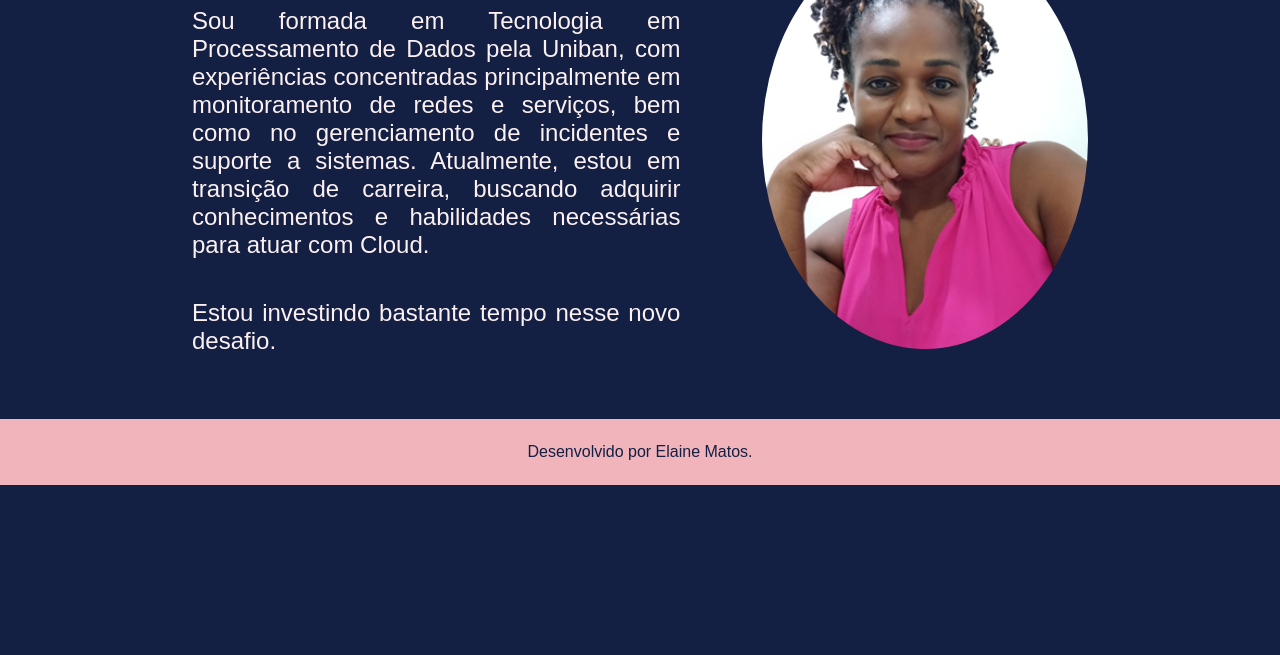
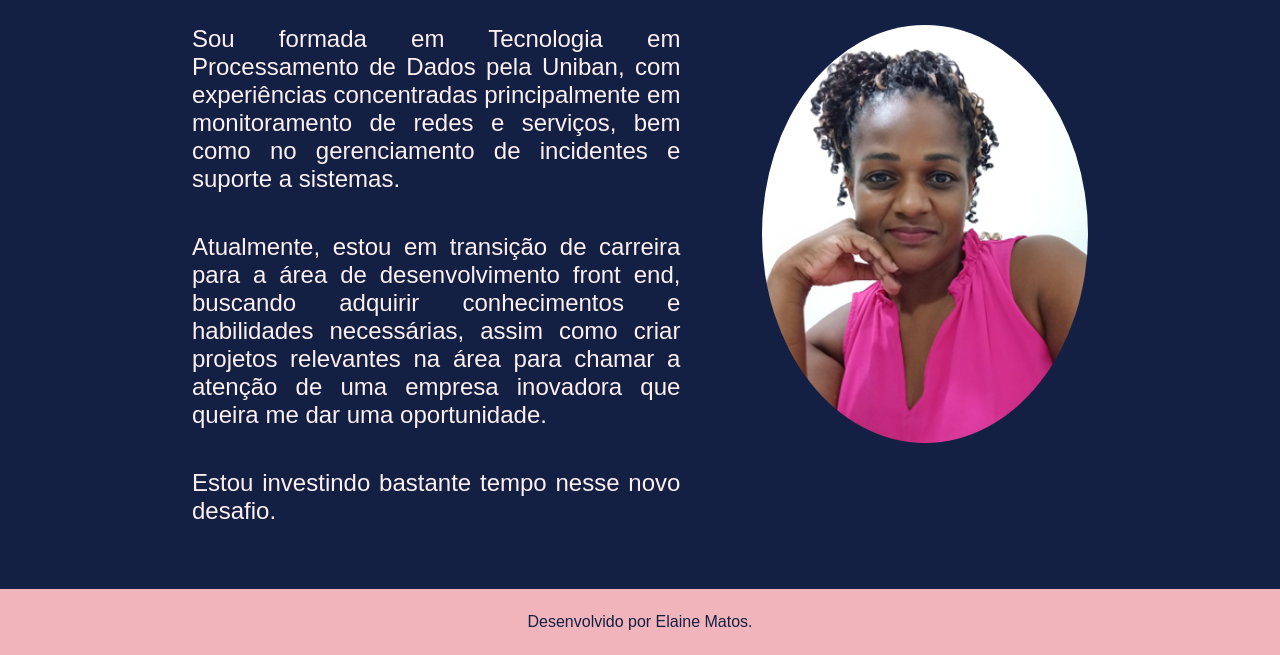
Before and after one commit to enimatos/portfolio, a plain HTML site: page about.html in a window 1280 px wide. Shown: the part 212-867 px from the top of the page. Before the commit the page ends 800 px from the top, so only its background shows below. Drawn offline with Linux system fonts and the light colour scheme.

Commit message:
Update about.html

```diff
--- a/about.html
+++ b/about.html
@@ -1,4 +1,4 @@
-<!DOCTYPE html>
+lvi<!DOCTYPE html>
 <html lang="pt-br">
 <head>
     <meta charset="UTF-8">
@@ -17,7 +17,8 @@
     <main class="apresentacao">
         <section class="apresentacao_conteudo">
             <h1 class="apresentacao_conteudo_titulo">Elaine Matos</h1>
-            <p class="apresentacao_conteudo_texto">Sou formada em Tecnologia em Processamento de Dados pela Uniban, com experiências concentradas principalmente em monitoramento de redes e serviços, bem como no gerenciamento de incidentes e suporte a sistemas. Atualmente, estou em transição de carreira, buscando adquirir conhecimentos e habilidades necessárias para atuar com Cloud.</p>
+            <p class="apresentacao_conteudo_texto">Sou formada em Tecnologia em Processamento de Dados pela Uniban, com experiências concentradas principalmente em monitoramento de redes e serviços, bem como no gerenciamento de incidentes e suporte a sistemas.</p>
+            <p class="apresentacao_conteudo_texto">Atualmente, estou em transição de carreira para a área de desenvolvimento front end, buscando adquirir conhecimentos e habilidades necessárias, assim como criar projetos relevantes na área para chamar a atenção de uma empresa inovadora que queira me dar uma oportunidade.</p>
             <p class="apresentacao_conteudo_texto">Estou investindo bastante tempo nesse novo desafio.</p>
         </section>
         <img class="apresentacao_imagem" src="./assets/minhaFoto-2.png" alt="minha foto">
```
